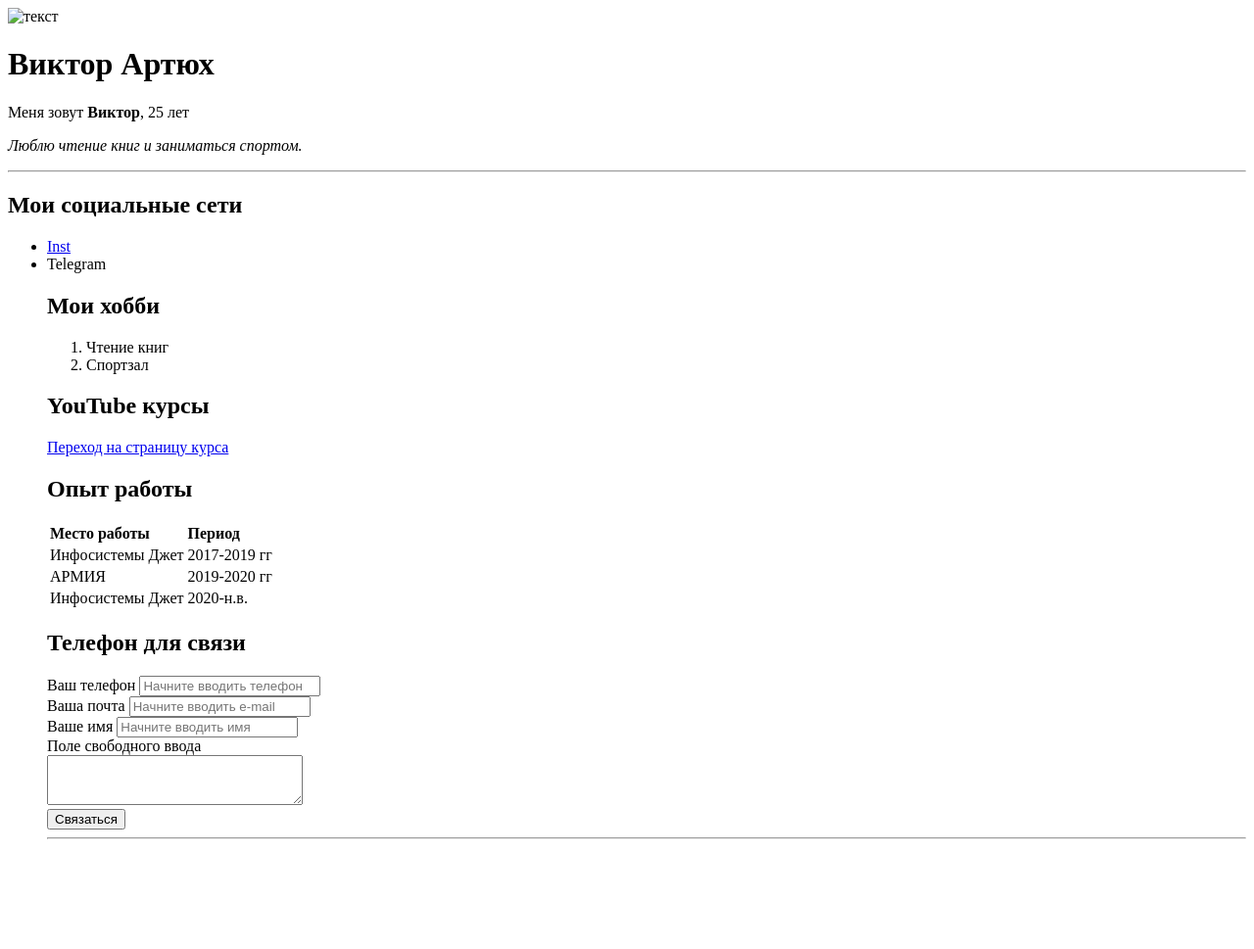
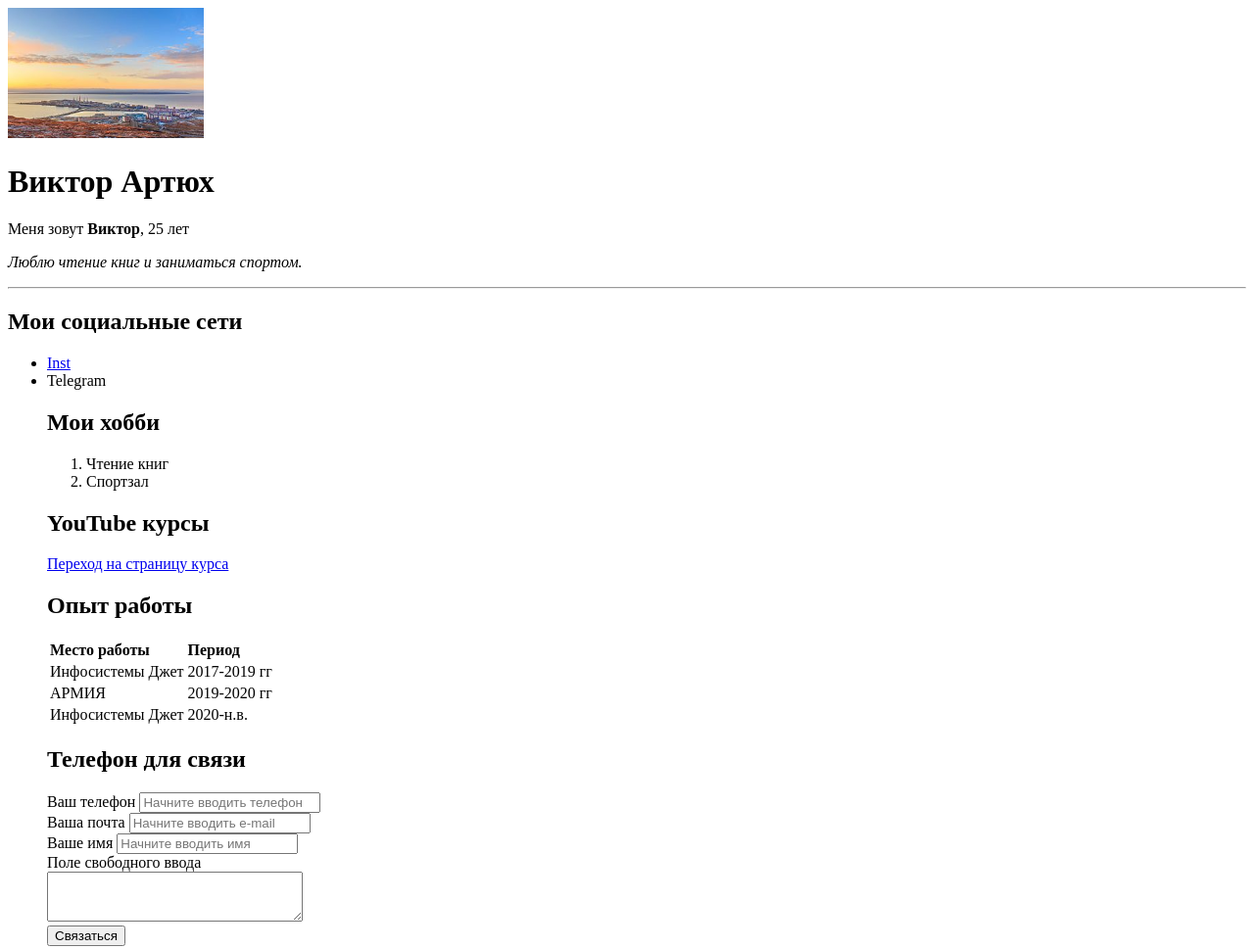
Before and after one commit to ViktorART/firstWebApp, a plain HTML site: page index.html in a window 1280 px wide. Shown: the top 969 px of the page at 98% size. Before the commit the page ends 873 px from the top, so only its background shows below. Drawn offline with Linux system fonts and the light colour scheme.

Commit message:
Add files via upload

```diff
--- a/index.html
+++ b/index.html
@@ -5,7 +5,7 @@
     <title>First HTML page</title>
 </head>
 <body>
-    <img src="images/pevek.jpg" width="200"
+    <img src="pevek.jpg" width="200"
      alt="текст" >
     <h1>Виктор Артюх</h1>
     <p>
```
